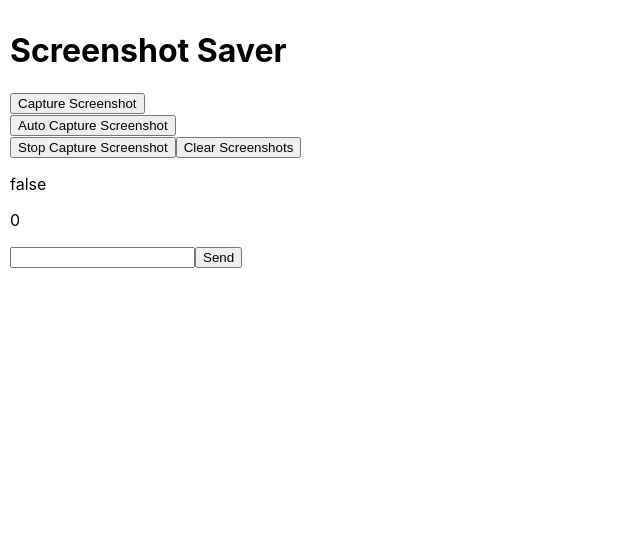
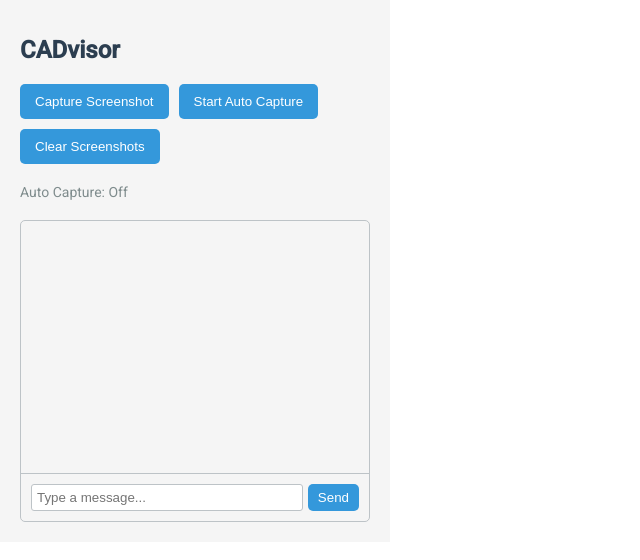
Before and after one commit to KG2468/UCB-AI-Hack, a React (Create React App) app in the folder react-chrome-ext/: page / in a window 1280 px wide. Shown: the top 560 px of the page, without its empty margins (0-640 px from the left). Built offline with nearby package versions, Linux system fonts and the light colour scheme.

Commit message:
Updated UI for Extension

```diff
--- a/react-chrome-ext/package.json
+++ b/react-chrome-ext/package.json
@@ -11,9 +11,11 @@
     "@types/node": "^16.18.101",
     "@types/react": "^18.3.3",
     "@types/react-dom": "^18.3.0",
+    "@types/styled-components": "^5.1.34",
     "react": "^18.3.1",
     "react-dom": "^18.3.1",
     "react-scripts": "^3.0.1",
+    "styled-components": "^6.1.11",
     "web-vitals": "^2.1.4"
   },
   "scripts": {
--- a/react-chrome-ext/public/index.html
+++ b/react-chrome-ext/public/index.html
@@ -5,6 +5,8 @@
     <link rel="icon" href="%PUBLIC_URL%/favicon.ico" />
     <meta name="viewport" content="width=device-width, initial-scale=1" />
     <meta name="theme-color" content="#000000" />
+    <link href="https://fonts.googleapis.com/css2?family=Roboto:wght@300;400;500&display=swap" rel="stylesheet">
+  </head>
     <meta
       name="description"
       content="Web site created using create-react-app"
--- a/react-chrome-ext/src/App.tsx
+++ b/react-chrome-ext/src/App.tsx
@@ -1,16 +1,18 @@
+// App.tsx
 import React, { useState, useEffect } from 'react';
 import ScreenshotList from './ScreenshotList';
 import ScreenshotDisplay from './ScreenshotDisplay';
 import { Screenshot } from './types';
 import ChatWindow from './ChatWindow';
-import { ChatMessage } from './types'; // Assuming you have a types file or add this type there
+import { ChatMessage } from './types';
+import { AppContainer, Title, ButtonGroup, Button, StatusText, ScreenshotListContainer, ChatWindowContainer } from './styles';
 
 const App: React.FC = () => {
   const [screenshots, setScreenshots] = useState<Screenshot[]>([]);
   const [selectedScreenshot, setSelectedScreenshot] = useState<Screenshot | null>(null);
   const [chatMessages, setChatMessages] = useState<ChatMessage[]>([]);
   const [autoCapture, setAutoCapture] = useState(false);
-  let [intervalId, setIntervalId] = useState(0);
+  const [intervalId, setIntervalId] = useState<number | null>(null);
 
   useEffect(() => {
     loadScreenshots();
@@ -18,15 +20,18 @@
 
   useEffect(() => {
     if (autoCapture) {
-      let temp = window.setInterval(() => {
-        captureScreenshot();
-      }, 1000)
-      setIntervalId(temp); // Adjust time as needed
+      const id = window.setInterval(captureScreenshot, 1000);
+      setIntervalId(id);
     } else {
-      window.clearInterval(intervalId);
+      if (intervalId) {
+        window.clearInterval(intervalId);
+        setIntervalId(null);
+      }
     }
     return () => {
-      setIntervalId(0);
+      if (intervalId) {
+        window.clearInterval(intervalId);
+      }
     };
   }, [autoCapture]);
 
@@ -43,16 +48,9 @@
           url: dataUrl,
           date: new Date().toISOString(),
         };
-        // Use functional update to ensure we have the latest state
         setScreenshots((prevScreenshots) => {
-          let updatedScreenshots = [...prevScreenshots, newScreenshot];
-          // Ensure only the last 5 screenshots are kept
-          if (updatedScreenshots.length > 5) {
-            updatedScreenshots = updatedScreenshots.slice(-5);
-          }
-          chrome.storage.local.set({ screenshots: updatedScreenshots }, () => {
-            // This callback doesn't need to update state again
-          });
+          let updatedScreenshots = [...prevScreenshots, newScreenshot].slice(-5);
+          chrome.storage.local.set({ screenshots: updatedScreenshots });
           return updatedScreenshots;
         });
       });
@@ -63,35 +61,30 @@
     chrome.storage.local.set({ screenshots: [] }, () => {
       setScreenshots([]);
     });
-  }
-  // const autoScreenshot = async () => {
-  //   while (true && autoCapture) {
-  //     await new Promise((resolve) => setTimeout(resolve, 1000));
-  //     captureScreenshot();
-  //   }
-  // };
-
-  // const stopCapture = () => {
-  //   ;
-  //   setDidThisShitRun(true);
-  // };
+  };
 
   return (
-    <div style={{ width: '300px', padding: '10px' }}>
-      <h1>Screenshot Saver</h1>
-      <button onClick={captureScreenshot}>Capture Screenshot</button>
-      <button onClick={() =>setAutoCapture(true)}>Auto Capture Screenshot</button>
-      <button onClick={() =>setAutoCapture(false)}>Stop Capture Screenshot</button>
-      <button onClick={clearScreenshots}>Clear Screenshots</button>
-      <p>{autoCapture.toString()}</p> {/* Displaying the value of autoCapture */}
-      <p>{intervalId}</p>
-      <ScreenshotList
-        screenshots={screenshots}
-        onSelectScreenshot={setSelectedScreenshot}
-      />
+    <AppContainer>
+      <Title>CADvisor</Title>
+      <ButtonGroup>
+        <Button onClick={captureScreenshot}>Capture Screenshot</Button>
+        <Button onClick={() => setAutoCapture(!autoCapture)}>
+          {autoCapture ? 'Stop Auto Capture' : 'Start Auto Capture'}
+        </Button>
+        <Button onClick={clearScreenshots}>Clear Screenshots</Button>
+      </ButtonGroup>
+      <StatusText>Auto Capture: {autoCapture ? 'On' : 'Off'}</StatusText>
+      <ScreenshotListContainer>
+        <ScreenshotList
+          screenshots={screenshots}
+          onSelectScreenshot={setSelectedScreenshot}
+        />
+      </ScreenshotListContainer>
       <ScreenshotDisplay screenshot={selectedScreenshot} />
-      <ChatWindow chatMessages={chatMessages} onSendMessage={(msg) => setChatMessages([...chatMessages, msg])} />
-    </div>
+      <ChatWindowContainer>
+        <ChatWindow chatMessages={chatMessages} onSendMessage={(msg) => setChatMessages([...chatMessages, msg])} />
+      </ChatWindowContainer>
+    </AppContainer>
   );
 };
 
--- a/react-chrome-ext/src/ChatWindow.tsx
+++ b/react-chrome-ext/src/ChatWindow.tsx
@@ -1,15 +1,30 @@
-import React, { useState } from 'react';
-import { ChatMessage } from './types'; // Import the ChatMessage type
+// ChatWindow.tsx
+import React, { useState, useRef, useEffect } from 'react';
+import { ChatMessage } from './types';
+import {
+  ChatWindowWrapper,
+  ChatMessageList,
+  ChatMessage as StyledChatMessage,
+  ChatTimestamp,
+  ChatInputWrapper,
+  ChatInput,
+  SendButton
+} from './styles';
 
 interface ChatWindowProps {
   chatMessages: ChatMessage[];
   onSendMessage: (msg: ChatMessage) => void;
 }
 
-// Updated ChatWindow component to send message on Enter key press
-
 const ChatWindow: React.FC<ChatWindowProps> = ({ chatMessages, onSendMessage }) => {
   const [message, setMessage] = useState('');
+  const messagesEndRef = useRef<HTMLDivElement>(null);
+
+  const scrollToBottom = () => {
+    messagesEndRef.current?.scrollIntoView({ behavior: "smooth" });
+  };
+
+  useEffect(scrollToBottom, [chatMessages]);
 
   const sendMessage = () => {
     if (message.trim()) {
@@ -25,23 +40,27 @@
   };
 
   return (
-    <div>
-      <div>
+    <ChatWindowWrapper>
+      <ChatMessageList>
         {chatMessages.map((msg, index) => (
-          <div key={index}>
-            <small>{new Date(msg.timestamp).toLocaleString()}</small>
+          <StyledChatMessage key={index}>
+            <ChatTimestamp>{new Date(msg.timestamp).toLocaleString()}</ChatTimestamp>
             <p>{msg.message}</p>
-          </div>
+          </StyledChatMessage>
         ))}
-      </div>
-      <input
-        type="text"
-        value={message}
-        onChange={(e) => setMessage(e.target.value)}
-        onKeyPress={handleKeyPress} // Added key press listener
-      />
-      <button onClick={sendMessage}>Send</button>
-    </div>
+        <div ref={messagesEndRef} />
+      </ChatMessageList>
+      <ChatInputWrapper>
+        <ChatInput
+          type="text"
+          value={message}
+          onChange={(e) => setMessage(e.target.value)}
+          onKeyPress={handleKeyPress}
+          placeholder="Type a message..."
+        />
+        <SendButton onClick={sendMessage}>Send</SendButton>
+      </ChatInputWrapper>
+    </ChatWindowWrapper>
   );
 };
 
--- /dev/null
+++ b/react-chrome-ext/src/styles.ts
@@ -0,0 +1,127 @@
+// styles.ts
+import styled from 'styled-components';
+
+export const AppContainer = styled.div`
+  width: 350px;
+  padding: 20px;
+  font-family: 'Roboto', sans-serif;
+  background-color: #f5f5f5;
+  color: #333;
+`;
+
+export const Title = styled.h1`
+  font-size: 24px;
+  margin-bottom: 20px;
+  color: #2c3e50;
+`;
+
+export const ButtonGroup = styled.div`
+  display: flex;
+  flex-wrap: wrap;
+  gap: 10px;
+  margin-bottom: 20px;
+`;
+
+export const Button = styled.button`
+  background-color: #3498db;
+  color: white;
+  border: none;
+  padding: 10px 15px;
+  border-radius: 5px;
+  cursor: pointer;
+  transition: background-color 0.3s;
+
+  &:hover {
+    background-color: #2980b9;
+  }
+`;
+
+export const StatusText = styled.p`
+  font-size: 14px;
+  margin: 10px 0;
+  color: #7f8c8d;
+`;
+
+export const ScreenshotListContainer = styled.div`
+  margin-top: 20px;
+`;
+
+export const ChatWindowContainer = styled.div`
+  margin-top: 20px;
+`;
+
+export const ScreenshotListWrapper = styled.ul`
+  list-style-type: none;
+  padding: 0;
+  margin: 0;
+`;
+
+export const ScreenshotListItem = styled.li`
+  cursor: pointer;
+  padding: 10px;
+  margin: 5px 0;
+  background-color: #ecf0f1;
+  border-radius: 5px;
+  transition: background-color 0.3s;
+
+  &:hover {
+    background-color: #d5dbdb;
+  }
+`;
+
+export const ScreenshotImage = styled.img`
+  max-width: 100%;
+  border-radius: 5px;
+  box-shadow: 0 2px 4px rgba(0, 0, 0, 0.1);
+`;
+
+export const ChatWindowWrapper = styled.div`
+  display: flex;
+  flex-direction: column;
+  height: 300px;
+  border: 1px solid #bdc3c7;
+  border-radius: 5px;
+`;
+
+export const ChatMessageList = styled.div`
+  flex-grow: 1;
+  overflow-y: auto;
+  padding: 10px;
+`;
+
+export const ChatMessage = styled.div`
+  margin-bottom: 10px;
+`;
+
+export const ChatTimestamp = styled.small`
+  color: #7f8c8d;
+  font-size: 0.8em;
+`;
+
+export const ChatInputWrapper = styled.div`
+  display: flex;
+  padding: 10px;
+  border-top: 1px solid #bdc3c7;
+`;
+
+export const ChatInput = styled.input`
+  flex-grow: 1;
+  padding: 5px;
+  border: 1px solid #bdc3c7;
+  border-radius: 3px;
+  margin-right: 5px;
+`;
+
+export const SendButton = styled.button`
+  background-color: #3498db;
+  color: white;
+  border: none;
+  padding: 5px 10px;
+  border-radius: 5px;
+  cursor: pointer;
+  transition: background-color 0.3s;
+
+  &:hover {
+    background-color: #2980b9;
+  }
+`;
```
Also changed, not shown: 2 other files (tests, documents, lock files or other folders).
